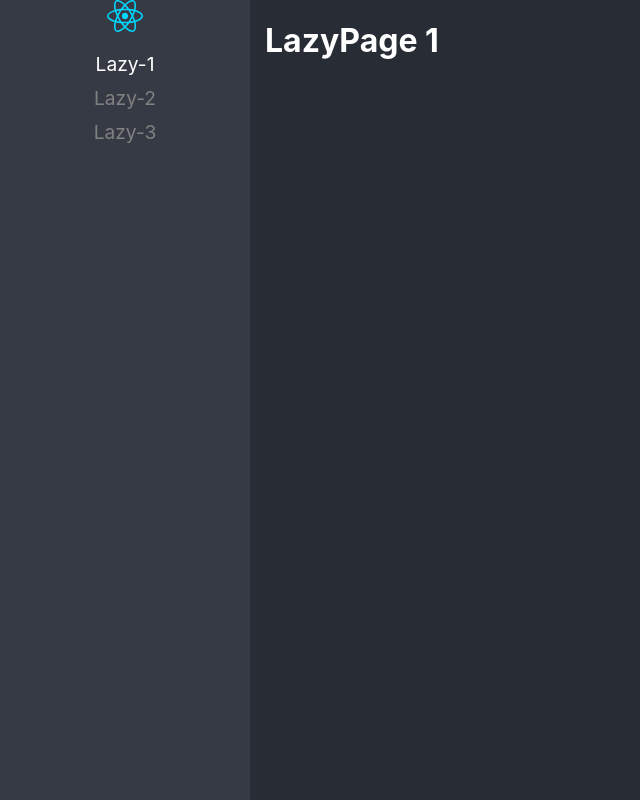
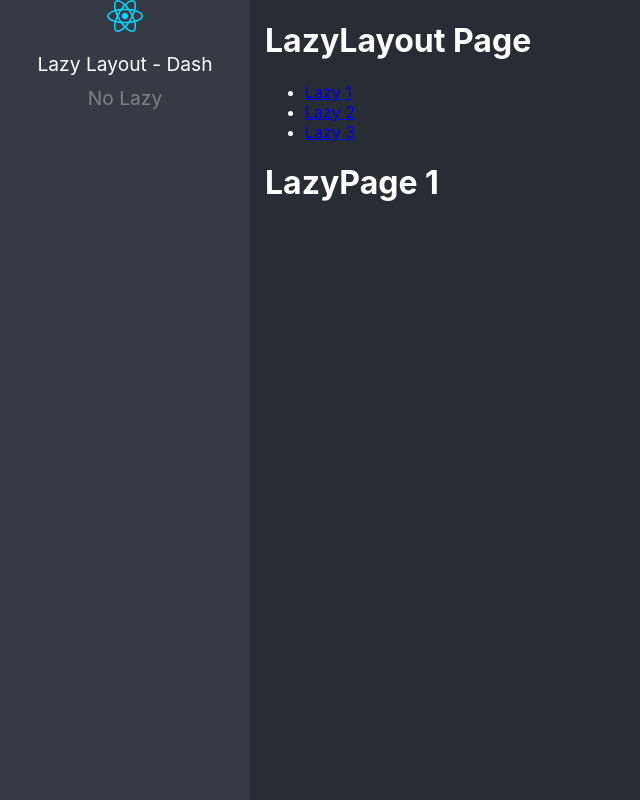
Before and after one commit to GerardoDev25/02-react-design-patterns-RPFR, a React (Vite) app: page /lazyload/lazy1 in a window 1280 px wide. Before the commit this address led to /lazy1. Shown: the whole page, without its empty margins (0-640 px from the left). Built offline with nearby package versions, Linux system fonts and the light colour scheme.

Commit message:
010 Nested Lazy Routes

```diff
--- /dev/null
+++ b/src/01-lazyload/layout/LazyLayout.tsx
@@ -0,0 +1,31 @@
+import { NavLink, Navigate, Route, Routes } from 'react-router-dom';
+import { LazyPage1, LazyPage2, LazyPage3 } from '../pages';
+
+export const LazyLayout = () => {
+  return (
+    <div>
+      <h1>LazyLayout Page</h1>
+      <ul>
+        <li>
+          <NavLink to='lazy1'>Lazy 1</NavLink>
+        </li>
+        <li>
+          <NavLink to='lazy2'>Lazy 2</NavLink>
+        </li>
+        <li>
+          <NavLink to='lazy3'>Lazy 3</NavLink>
+        </li>
+      </ul>
+
+      <Routes>
+        <Route path='lazy1' element={<LazyPage1 />} />
+        <Route path='lazy2' element={<LazyPage2 />} />
+        <Route path='lazy3' element={<LazyPage3 />} />
+        {/* <Route path='/*' element={<h1>Not found</h1>} /> */}
+        <Route path='/*' element={<Navigate replace to='lazy1' />} />
+      </Routes>
+    </div>
+  );
+};
+
+export default LazyLayout;
--- /dev/null
+++ b/src/01-lazyload/pages/NoLazy.tsx
@@ -0,0 +1,3 @@
+export const NoLazy = () => {
+  return <div>No Lazy Loading Component</div>;
+};
--- a/src/routes/routes.ts
+++ b/src/routes/routes.ts
@@ -1,4 +1,5 @@
 import { LazyExoticComponent, lazy } from 'react';
+import { NoLazy } from '../01-lazyload/pages/NoLazy';
 
 type JSXComponent = () => JSX.Element;
 
@@ -9,36 +10,24 @@
   name: string;
 }
 
-const Lazy1 = lazy(
+const LazyLayout = lazy(
   () =>
-    import(/* webpackChunkName: "LazyPage1" */ '../01-lazyload/pages/LazyPage1')
-);
-const Lazy2 = lazy(
-  () =>
-    import(/* webpackChunkName: "LazyPage2" */ '../01-lazyload/pages/LazyPage2')
-);
-const Lazy3 = lazy(
-  () =>
-    import(/* webpackChunkName: "LazyPage3" */ '../01-lazyload/pages/LazyPage3')
+    import(
+      /* webpackChunkName: "LazyLayout" */ '../01-lazyload/layout/LazyLayout'
+    )
 );
 
 export const routes: Route[] = [
   {
-    to: '/lazy1',
-    path: 'lazy1',
-    Component: Lazy1,
-    name: 'Lazy-1',
+    path: '/lazyload/*',
+    to: '/lazyload/',
+    Component: LazyLayout,
+    name: 'Lazy Layout - Dash',
   },
   {
-    to: '/lazy2',
-    path: 'lazy2',
-    Component: Lazy2,
-    name: 'Lazy-2',
-  },
-  {
-    to: '/lazy3',
-    path: 'lazy3',
-    Component: Lazy3,
-    name: 'Lazy-3',
+    to: '/no-lazy',
+    path: 'no-lazy',
+    Component: NoLazy,
+    name: 'No Lazy',
   },
 ];
```
